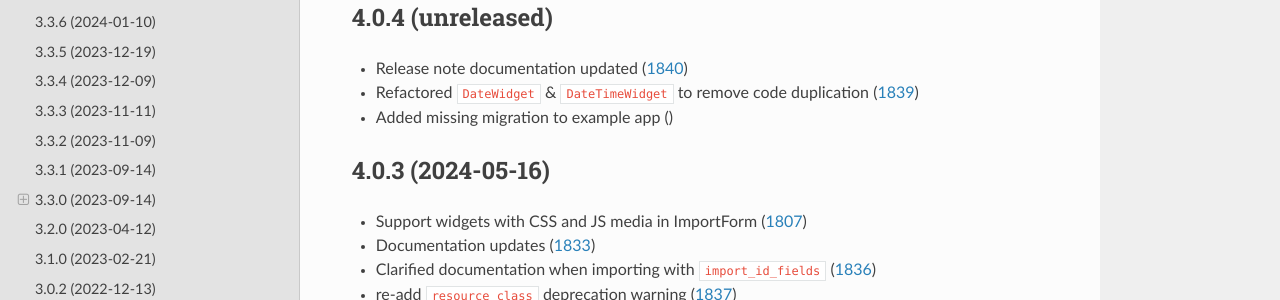
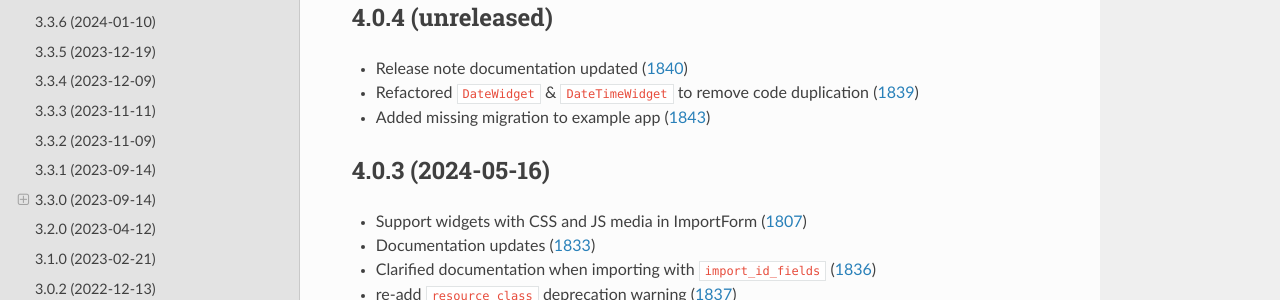
Before and after one commit to django-import-export/django-import-export, a Sphinx documentation site: the page built from docs/changelog.rst, in a window 1280 px wide and 900 px high. Shown: the part 260-560 px from the top of the window. Built offline with Sphinx 7.4.7 and the Read the Docs theme 2.0.0, drawn with Linux system fonts in a browser that asks for light colours; pages that are not in the unit, such as notebooks, are missing from menus; the version number could not be read and is left out.

Commit message:
updated changelog

```diff
--- a/docs/changelog.rst
+++ b/docs/changelog.rst
@@ -10,7 +10,7 @@ Changelog
 
 - Release note documentation updated (`1840 <https://github.com/django-import-export/django-import-export/pull/1840>`_)
 - Refactored ``DateWidget`` & ``DateTimeWidget`` to remove code duplication (`1839 <https://github.com/django-import-export/django-import-export/pull/1839>`_)
-- Added missing migration to example app ()
+- Added missing migration to example app (`1843 <https://github.com/django-import-export/django-import-export/pull/1843>`_)
 
 4.0.3 (2024-05-16)
 ------------------
```
